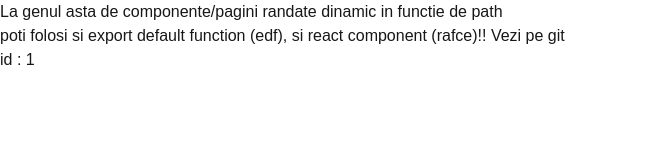
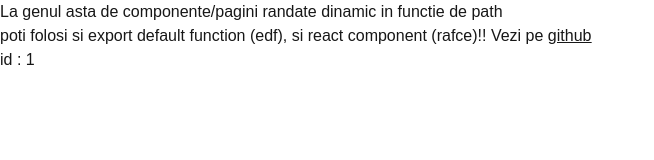
Before and after one commit to Alin58236/next-js-in-one-hour, a Next.js app in the folder first-basic-nextjs-app/: page /product/1 in a window 1280 px wide. Shown: the top 160 px of the page, without its empty margins (0-654 px from the left). Built offline with nearby package versions, Linux system fonts and the light colour scheme.

Commit message:
updated href

```diff
--- a/first-basic-nextjs-app/src/app/product/[id]/page.tsx
+++ b/first-basic-nextjs-app/src/app/product/[id]/page.tsx
@@ -11,7 +11,7 @@ const  page = async({ params }: { params: { id: string } }) => {
 
         <p>La genul asta de componente/pagini randate dinamic in functie de path</p>
 
-        <p>poti folosi si export default function (edf), si react component (rafce)!! Vezi pe git</p>
+        <p>poti folosi si export default function (edf), si react component (rafce)!! Vezi pe  <u><a href='https://github.com/Alin58236/next-js-in-one-hour/blob/main/first-basic-nextjs-app/src/app/product/%5Bid%5D/page.tsx'>github</a></u></p>
 
         <p> id : {id}</p>
 
```
